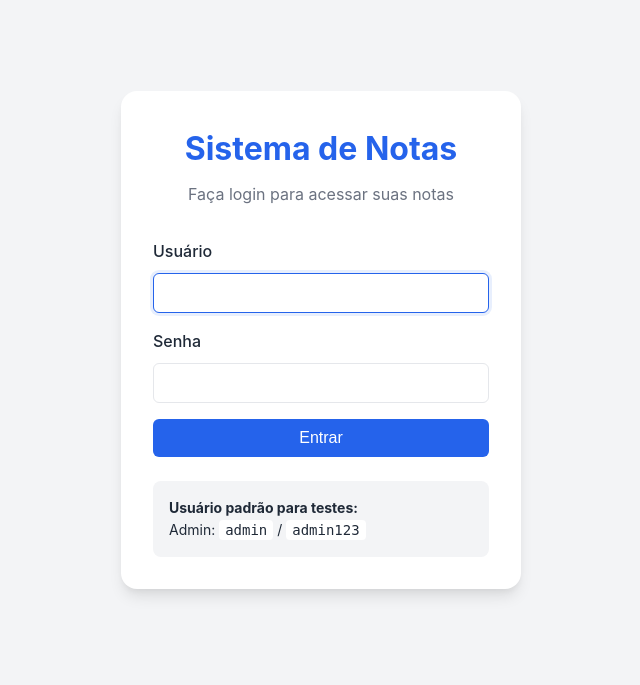
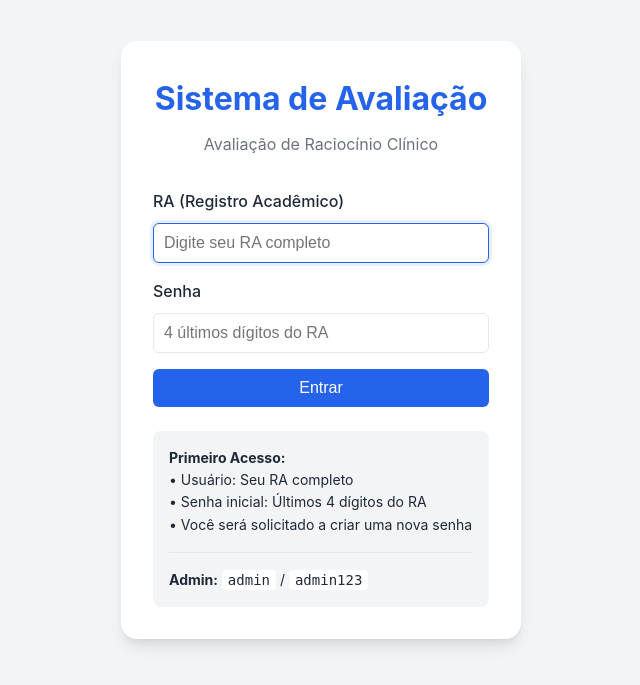
Before and after one commit to timcavazzotto/Raciocionio_clinico, a Flask app: page /login in a window 1280 px wide. Shown: the top 685 px of the page, without its empty margins (319-959 px from the left). Run offline with Flask 3, Linux system fonts and the light colour scheme.

Commit message:
Add RA-based authentication with forced password change
Security improvements:
- Added RA (Registro Acadêmico) field to User model
- Login now uses RA as username
- Initial password: last 4 digits of RA
- Force password change on first login
- Added change password functionality

Features:
- New route: /change-password for password management
- first_login flag tracks if user needs password change
- Password validation (minimum 6 characters)
- Link to "Alterar Senha" in navbar
- Updated login page with RA instructions

Import updates:
- Generate fictitious RAs (format: 2024{serie}{index:04d})
- Support for real RAs via 'RA' column in CSV
- Initial password automatically set to last 4 digits

UI improvements:
- Clear instructions on login page
- First access flow with forced password change
- Password change page with validation
- Updated navbar branding and user display

```diff
--- a/app.py
+++ b/app.py
@@ -30,6 +30,8 @@ def index():
 @app.route('/login', methods=['GET', 'POST'])
 def login():
     if current_user.is_authenticated:
+        if current_user.first_login and not current_user.is_admin:
+            return redirect(url_for('change_password'))
         return redirect(url_for('dashboard'))
 
     if request.method == 'POST':
@@ -40,10 +42,15 @@ def login():
 
         if user and user.check_password(password):
             login_user(user)
+
+            # Force password change on first login (except admin)
+            if user.first_login and not user.is_admin:
+                return redirect(url_for('change_password'))
+
             next_page = request.args.get('next')
             return redirect(next_page or url_for('dashboard'))
         else:
-            flash('Usuário ou senha inválidos', 'error')
+            flash('RA ou senha inválidos', 'error')
 
     return render_template('login.html')
 
@@ -55,11 +62,51 @@ def logout():
     return redirect(url_for('login'))
 
 
+@app.route('/change-password', methods=['GET', 'POST'])
+@login_required
+def change_password():
+    if request.method == 'POST':
+        current_password = request.form.get('current_password')
+        new_password = request.form.get('new_password')
+        confirm_password = request.form.get('confirm_password')
+
+        # Validate current password (unless first login)
+        if not current_user.first_login:
+            if not current_user.check_password(current_password):
+                flash('Senha atual incorreta', 'error')
+                return render_template('change_password.html')
+
+        # Validate new passwords match
+        if new_password != confirm_password:
+            flash('As senhas não conferem', 'error')
+            return render_template('change_password.html')
+
+        # Validate password strength (minimum 6 characters)
+        if len(new_password) < 6:
+            flash('A senha deve ter no mínimo 6 caracteres', 'error')
+            return render_template('change_password.html')
+
+        # Update password
+        current_user.set_password(new_password)
+        current_user.first_login = False
+        db.session.commit()
+
+        flash('Senha alterada com sucesso!', 'success')
+        return redirect(url_for('dashboard'))
+
+    return render_template('change_password.html')
+
+
 @app.route('/dashboard')
 @login_required
 def dashboard():
     if current_user.is_admin:
         return redirect(url_for('admin'))
+
+    # Force password change on first login
+    if current_user.first_login:
+        return redirect(url_for('change_password'))
+
     return render_template('dashboard.html', user=current_user)
 
 
@@ -286,9 +333,11 @@ def init_db():
         if not admin:
             admin = User(
                 username='admin',
+                ra=None,
                 initials='ADMIN',
                 serie=0,
-                is_admin=True
+                is_admin=True,
+                first_login=False
             )
             admin.set_password('admin123')
             db.session.add(admin)
--- a/models.py
+++ b/models.py
@@ -7,11 +7,13 @@ db = SQLAlchemy()
 
 class User(UserMixin, db.Model):
     id = db.Column(db.Integer, primary_key=True)
-    username = db.Column(db.String(80), unique=True, nullable=False)
+    username = db.Column(db.String(80), unique=True, nullable=False)  # RA do aluno
+    ra = db.Column(db.String(20), unique=True, nullable=True)  # Registro Acadêmico
     initials = db.Column(db.String(20), nullable=False)  # INICIAIS do aluno
     password_hash = db.Column(db.String(200), nullable=False)
     serie = db.Column(db.Integer, nullable=False)  # 0, 1, 2, 3, 4
     is_admin = db.Column(db.Boolean, default=False)
+    first_login = db.Column(db.Boolean, default=True)  # Força troca de senha no primeiro acesso
     created_at = db.Column(db.DateTime, default=datetime.utcnow)
 
     # Relationship with assessments
--- a/static/css/style.css
+++ b/static/css/style.css
@@ -646,3 +646,27 @@ code {
     font-family: 'Courier New', monospace;
     font-size: 0.875rem;
 }
+
+/* Form helpers */
+.form-group small {
+    display: block;
+    margin-top: 0.25rem;
+    color: var(--text-secondary);
+    font-size: 0.875rem;
+}
+
+.text-link {
+    color: var(--primary-color);
+    text-decoration: none;
+    font-size: 0.9rem;
+}
+
+.text-link:hover {
+    text-decoration: underline;
+}
+
+hr {
+    border: none;
+    border-top: 1px solid var(--border-color);
+    margin: 1rem 0;
+}
--- a/templates/base.html
+++ b/templates/base.html
@@ -12,13 +12,16 @@
     {% if current_user.is_authenticated %}
     <nav class="navbar">
         <div class="container">
-            <div class="nav-brand">Sistema de Notas</div>
+            <div class="nav-brand">Sistema de Avaliação</div>
             <div class="nav-menu">
-                <span class="user-info">Olá, {{ current_user.name }}</span>
+                <span class="user-info">Olá, {{ current_user.initials }}</span>
                 {% if current_user.is_admin %}
                 <a href="{{ url_for('admin') }}" class="nav-link">Admin</a>
                 {% else %}
                 <a href="{{ url_for('dashboard') }}" class="nav-link">Dashboard</a>
+                {% if not current_user.first_login %}
+                <a href="{{ url_for('change_password') }}" class="nav-link">Alterar Senha</a>
+                {% endif %}
                 {% endif %}
                 <a href="{{ url_for('logout') }}" class="nav-link">Sair</a>
             </div>
--- a/templates/login.html
+++ b/templates/login.html
@@ -5,26 +5,30 @@
 {% block content %}
 <div class="login-container">
     <div class="login-box">
-        <h1>Sistema de Notas</h1>
-        <p class="subtitle">Faça login para acessar suas notas</p>
+        <h1>Sistema de Avaliação</h1>
+        <p class="subtitle">Avaliação de Raciocínio Clínico</p>
 
         <form method="POST" action="{{ url_for('login') }}">
             <div class="form-group">
-                <label for="username">Usuário</label>
-                <input type="text" id="username" name="username" required autofocus>
+                <label for="username">RA (Registro Acadêmico)</label>
+                <input type="text" id="username" name="username" required autofocus placeholder="Digite seu RA completo">
             </div>
 
             <div class="form-group">
                 <label for="password">Senha</label>
-                <input type="password" id="password" name="password" required>
+                <input type="password" id="password" name="password" required placeholder="4 últimos dígitos do RA">
             </div>
 
             <button type="submit" class="btn btn-primary">Entrar</button>
         </form>
 
         <div class="login-info">
-            <p><strong>Usuário padrão para testes:</strong></p>
-            <p>Admin: <code>admin</code> / <code>admin123</code></p>
+            <p><strong>Primeiro Acesso:</strong></p>
+            <p>• Usuário: Seu RA completo</p>
+            <p>• Senha inicial: Últimos 4 dígitos do RA</p>
+            <p>• Você será solicitado a criar uma nova senha</p>
+            <hr style="margin: 1rem 0; border: none; border-top: 1px solid #e5e7eb;">
+            <p><strong>Admin:</strong> <code>admin</code> / <code>admin123</code></p>
         </div>
     </div>
 </div>
```
Also changed, not shown: import_data.py (+29 -11 lines), templates/change_password.html (added, +55 -0 lines).
